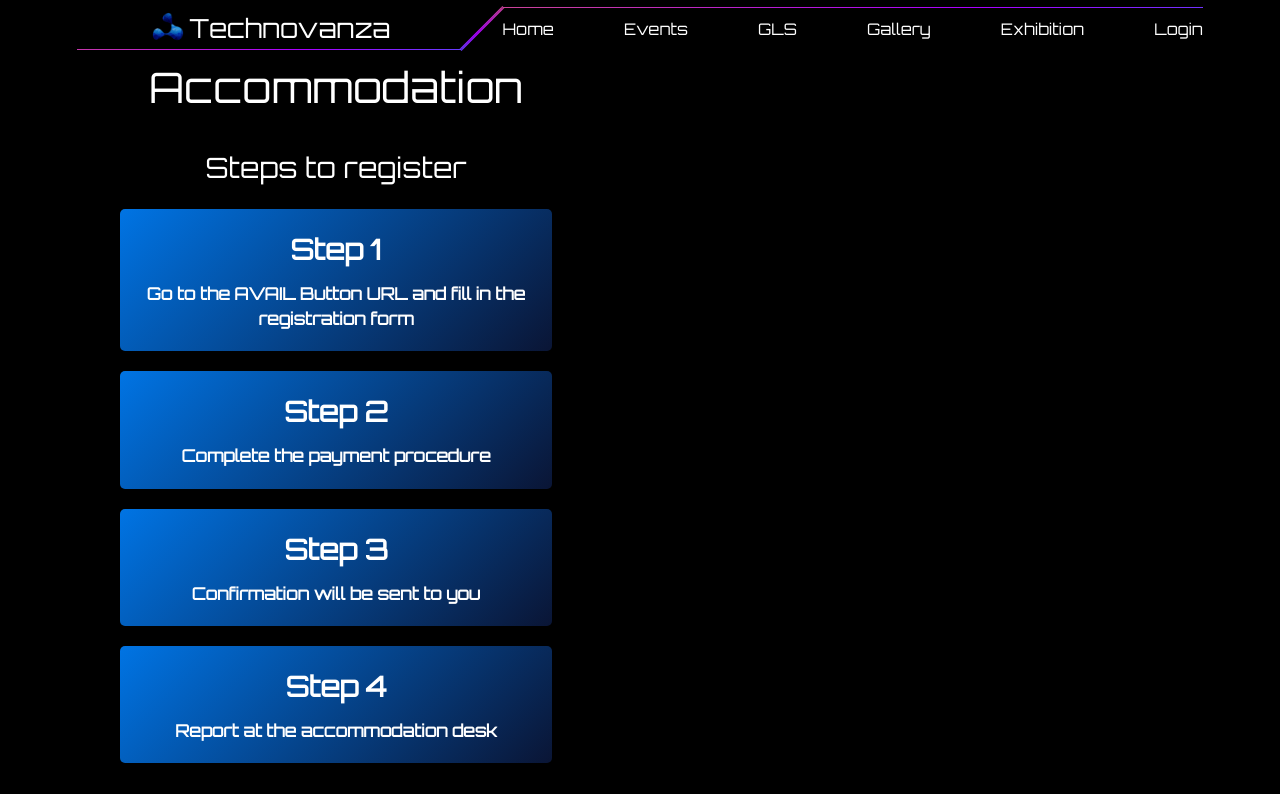
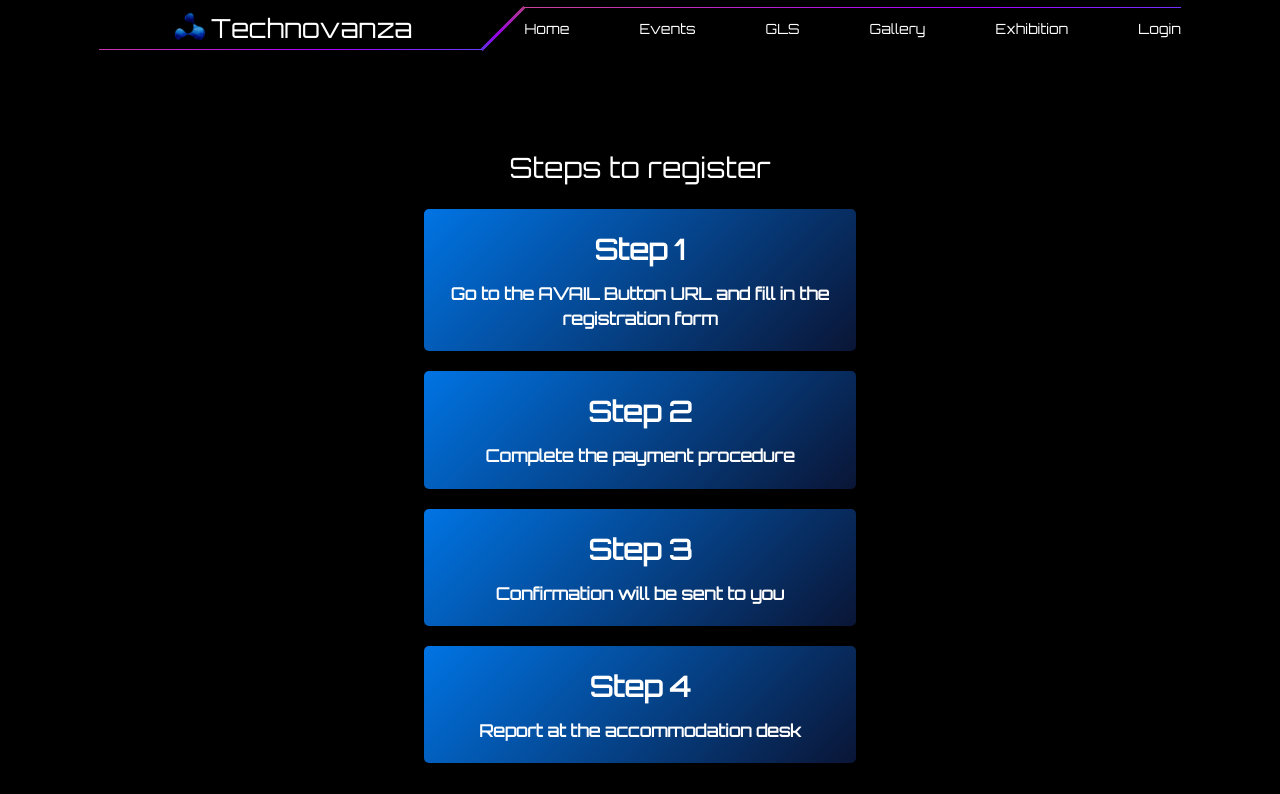
Before and after one commit to vovw/webdevtuff, a React (Create React App) app: page /Hospitality in a window 1280 px wide. Shown: the top 794 px of the page. Built offline with nearby package versions, Linux system fonts and the light colour scheme; a web font is replaced by a local one.

Commit message:
there was a css affecting gls and gallery so i fixed it

```diff
--- a/src/components/Hospitality/Hosp.css
+++ b/src/components/Hospitality/Hosp.css
@@ -4,15 +4,7 @@
 }
 @import url('https://fonts.googleapis.com/css2?family=AR+One+Sans&family=Agdasima&family=Orbitron&display=swap');
 
-body {
- margin: 0;
- padding: 0;
- background: #000;
- color: #fff;
- display: flex;
- min-height: 100vh;
- font-size: 16px; /* Base font size */
-}
+
 
 .container {
  margin: 0 auto;
@@ -24,6 +16,7 @@ body {
 .container h1 {
  text-align: center;
  font-size: 3rem; /* 3 times the base font size */
+
 }
 
 .accordion .accordion-item {
@@ -115,8 +108,9 @@ body {
  font-family: "Orbitron", sans-serif;
 }
 h2 {
-    font-size: 2rem;
+    font-size: 3rem;
     text-align: center;
+    color: white;
 }
 .accordion button[aria-expanded="true"] {
  color: #03b5d2;
@@ -186,6 +180,7 @@ h3.steps {
   text-align: center;
   font-size: 2rem;
   margin-top: 12rem;
+  color: white;
 }
 .buttons {
   text-align: center;
--- a/src/components/Hospitality/Hosp.jsx
+++ b/src/components/Hospitality/Hosp.jsx
@@ -52,7 +52,7 @@ class Hosp extends React.Component {
      <button className="info-button">More info</button>
    </div>
    <div className="container">
-     <h2>Frequently Asked Questions</h2>
+     <h2 style={{fontSize: '2rem'}}>Frequently Asked Questions</h2>
      <div className="accordion">
        <div className="accordion-item">
        <button id="accordion-button-1" aria-expanded={this.state.isOpen[0]} onClick={() => this.toggleAccordion(0)}>
```
